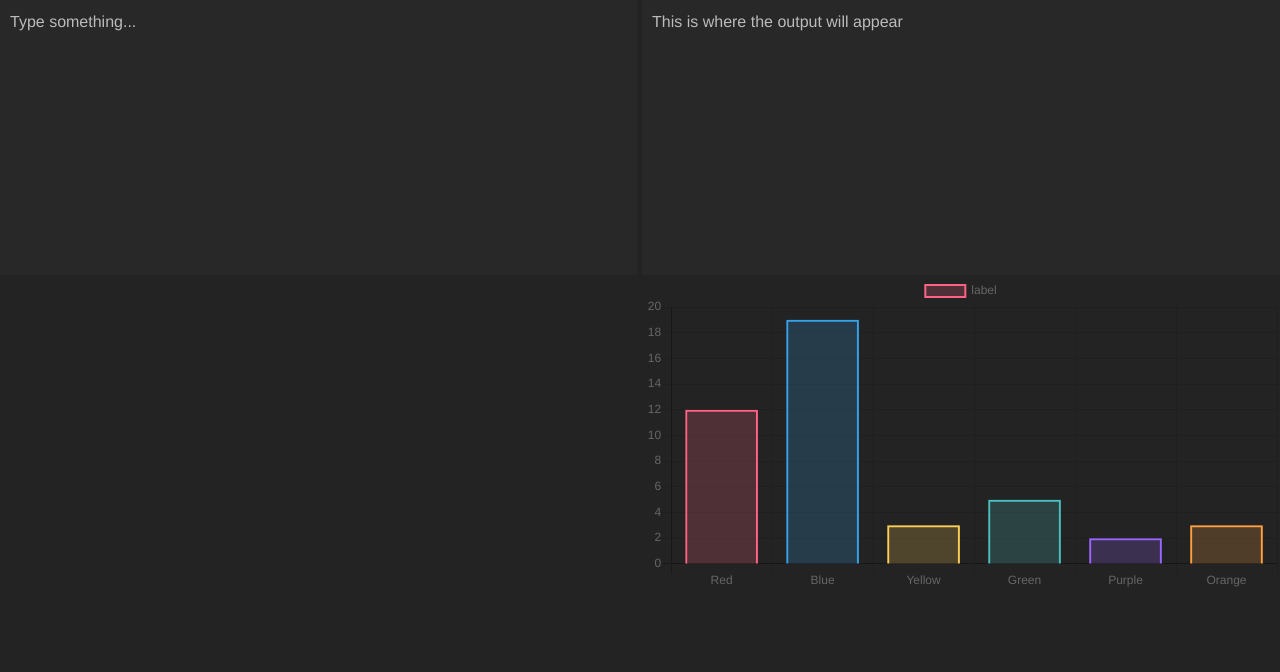
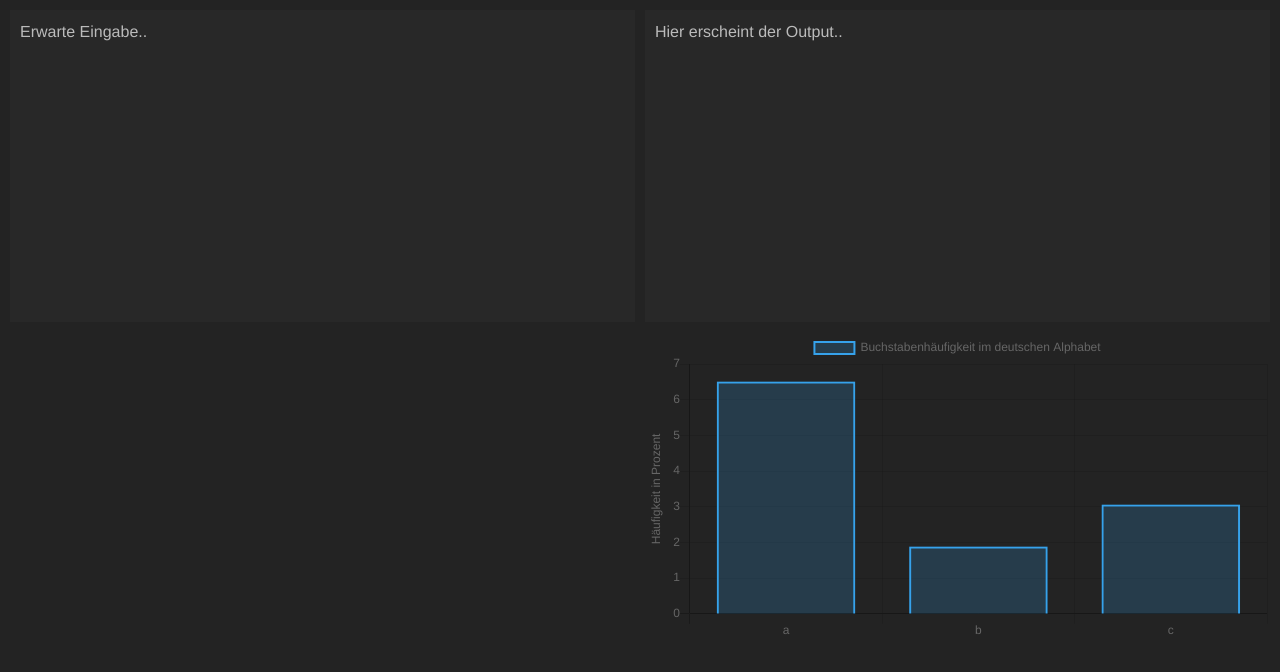
Before and after one commit to koenigscode/mono-sub, a Vue app: page / in a window 1280 px wide. Shown: the top 672 px of the page. Built offline with nearby package versions, Linux system fonts and the light colour scheme.

Commit message:
use actual letter frequency data in chart

```diff
--- a/src/App.vue
+++ b/src/App.vue
@@ -5,19 +5,23 @@
         v-model="srcText"
         id="area-src"
         class="textarea h-full p-4"
-        placeholder="Type something..."
+        placeholder="Erwarte Eingabe.."
       ></textarea>
       <textarea
         v-model="tgtText"
         id="area-tgt"
         class="textarea h-full p-4"
-        placeholder="This is where the output will appear"
+        placeholder="Hier erscheint der Output.."
         disabled
       ></textarea>
       <div class="mapping-container">
         <char-mapping v-for="(c, i) in chars" :key="i" :label="c" @mappingChange="mappingChange"></char-mapping>
       </div>
-      <frequency-rate label="label"></frequency-rate>
+      <frequency-rate
+        label="Buchstabenhäufigkeit im deutschen Alphabet"
+        :labels="Object.keys(gerFreq)"
+        :values="Object.values(gerFreq)"
+      ></frequency-rate>
     </div>
   </div>
 </template>
@@ -25,6 +29,7 @@
 <script>
 import CharMapping from "./components/CharMapping.vue";
 import FrequencyRate from "./components/FrequencyRate.vue";
+import gerFreq from "./data/frequency-german.json";
 
 export default {
   name: "app",
@@ -37,7 +42,8 @@ export default {
       srcText: "",
       tgtText: "",
       chars: new Set(),
-      mapping: {}
+      mapping: {},
+      gerFreq
     };
   },
   methods: {
@@ -91,8 +97,10 @@ textarea
 .container-grid
   display grid
   grid-template-columns 1fr 1fr
-  column-gap 5px
+  grid-template-rows 40% 60%
+  grid-gap 10px
   min-height 30rem
+  padding 10px
 
 .mapping-container
   display grid
--- a/src/components/FrequencyRate.vue
+++ b/src/components/FrequencyRate.vue
@@ -7,39 +7,26 @@
 <script>
 export default {
   name: "frequency-rate",
-  props: ["label"],
+  props: ["label", "labels", "values"],
   methods: {
     updateCanvas() {
       let canvas = document.getElementById("canvas");
+      let ctx = canvas.getContext("2d");
       let canvasWrapper = document.getElementById("canvas-wrapper");
-      console.log(canvasWrapper.clientWidth);
+
       canvas.width = canvasWrapper.clientWidth;
+      ctx.clearRect(0, 0, canvas.width, canvas.height);
 
-      var ctx = canvas.getContext("2d");
-      var chart = new Chart(ctx, {
+      let chart = new Chart(ctx, {
         type: "bar",
         data: {
-          labels: ["Red", "Blue", "Yellow", "Green", "Purple", "Orange"],
+          labels: this.labels,
           datasets: [
             {
               label: this.label,
-              data: [12, 19, 3, 5, 2, 3],
-              backgroundColor: [
-                "rgba(255, 99, 132, 0.2)",
-                "rgba(54, 162, 235, 0.2)",
-                "rgba(255, 206, 86, 0.2)",
-                "rgba(75, 192, 192, 0.2)",
-                "rgba(153, 102, 255, 0.2)",
-                "rgba(255, 159, 64, 0.2)"
-              ],
-              borderColor: [
-                "rgba(255,99,132,1)",
-                "rgba(54, 162, 235, 1)",
-                "rgba(255, 206, 86, 1)",
-                "rgba(75, 192, 192, 1)",
-                "rgba(153, 102, 255, 1)",
-                "rgba(255, 159, 64, 1)"
-              ],
+              data: this.values,
+              backgroundColor: "rgba(54, 162, 235, 0.2)",
+              borderColor: "rgba(54, 162, 235, 1)",
               borderWidth: 2
             }
           ]
@@ -48,6 +35,10 @@ export default {
           scales: {
             yAxes: [
               {
+                scaleLabel: {
+                  display: true,
+                  labelString: "Häufigkeit in Prozent"
+                },
                 ticks: {
                   beginAtZero: true
                 }
```
